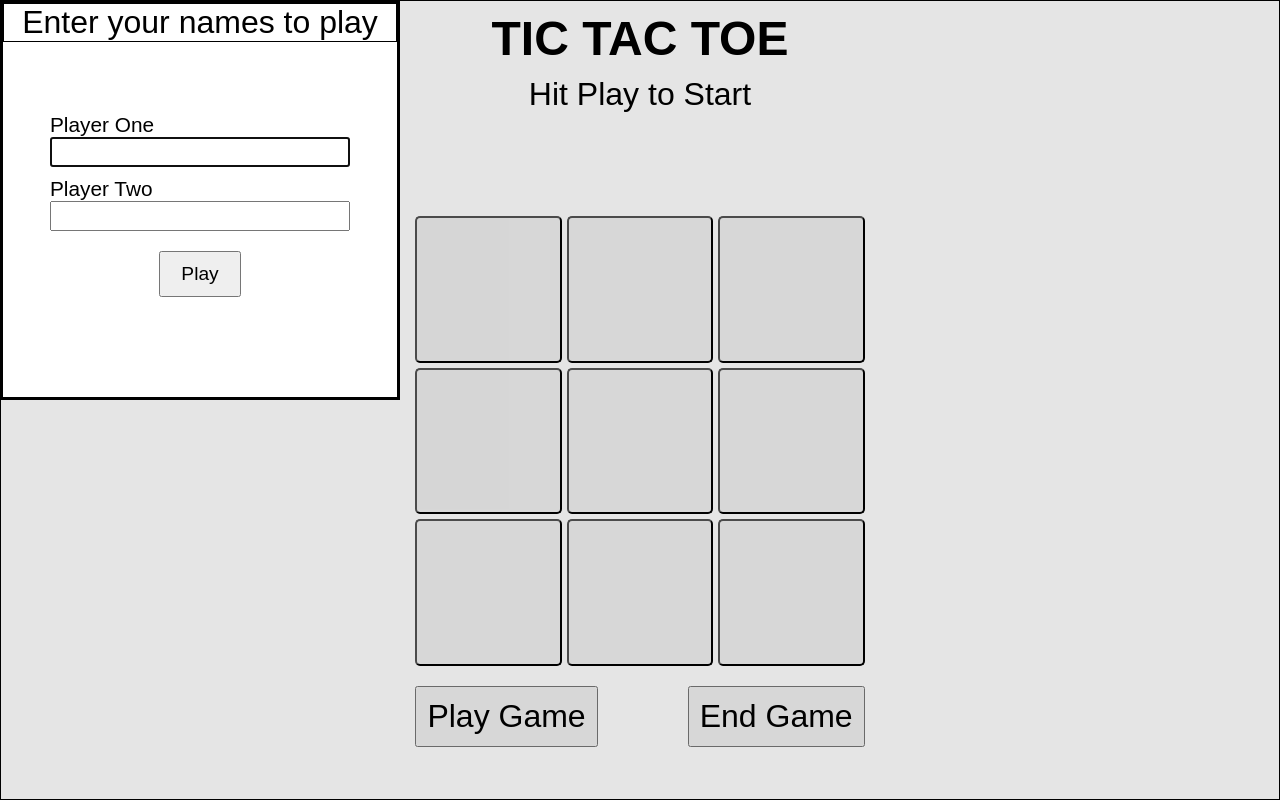
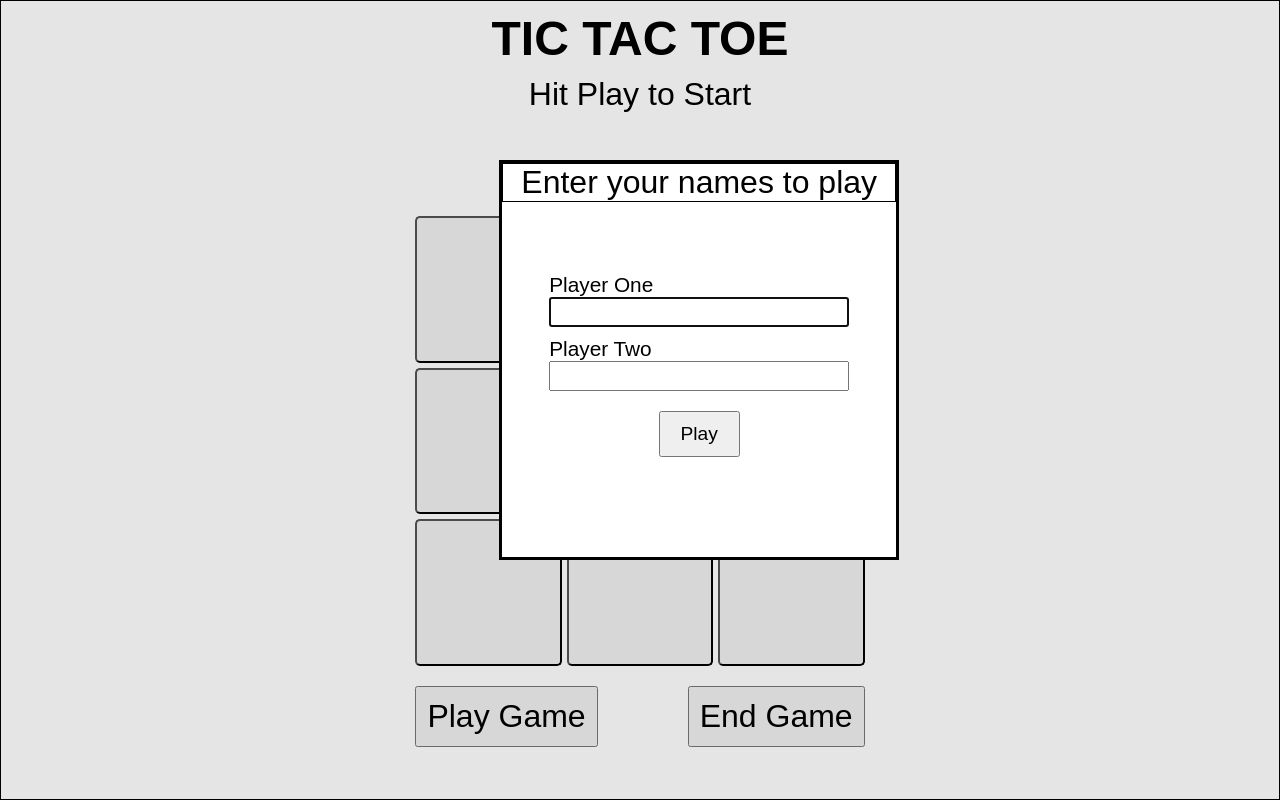
Before and after one commit to terminalcmd/Tic-Tac-Toe, a plain HTML site: page index.html in a window 1280 px wide. Both pictures are taken after a click on the button "Play Game". Drawn offline with Linux system fonts and the light colour scheme.

Commit message:
Centered-dialog-box

```diff
--- a/index.css
+++ b/index.css
@@ -14,6 +14,9 @@
 dialog{
     width:400px;
     height:400px;
+    position: absolute;
+    left: 39%;
+    top:20%
 }
 
 dialog input{
```
